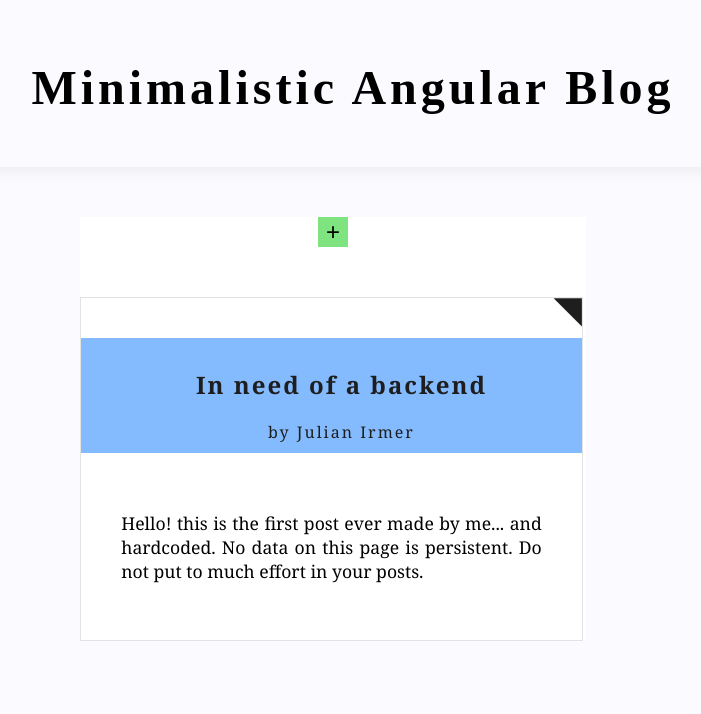
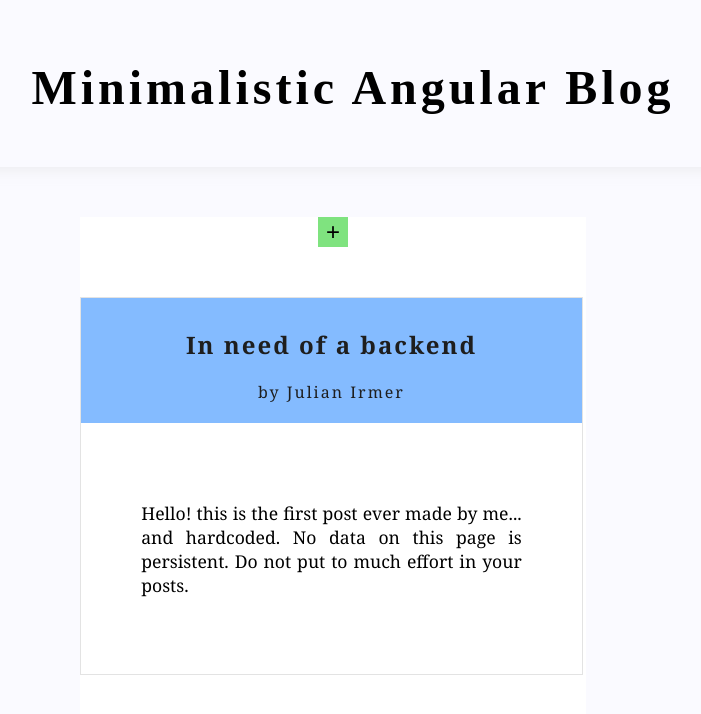
Before and after one commit to JulianIrmer/Angular-App, an Angular app: page / in a window 1280 px wide. Shown: the top 714 px of the page, without its empty margins (307-1008 px from the left). Built offline with nearby package versions, Linux system fonts and the light colour scheme.

Commit message:
design changes

```diff
--- a/src/app/post/post.component.css
+++ b/src/app/post/post.component.css
@@ -1,15 +1,13 @@
 /* POST */
 .post{
     width: 99%;
-    /* box-shadow: 2px 2px 2px rgba(200,200,200,0.6); */
     border: 1px solid rgba(200,200,200,0.5);
-    /* background-color: pink; */
+    margin-bottom: 100px;
 }
 
 .post-header{
     text-align: center;
-    width: 100%;
-    padding: 10px;
+    padding: 10px 10px 20px 10px;
     color: rgb(30, 30, 30);
     letter-spacing: 2px;
     background-color: rgba(10, 120, 255, 0.5);
@@ -19,21 +17,11 @@
     text-align: justify;
     letter-spacing: 0px;
     font-size: 110%;
-    padding: 40px;
-}
-
-.triangle{
-    width: 0;
-    height: 0;
-    border-top: 20px solid transparent;
-    border-bottom: 20px solid transparent;
-    border-left: 20px solid rgb(30, 30, 30);
-    float: right;
-    transform: rotate(-45deg) translateX(11px) translateY(-7px);
+    padding: 60px;
 }
 
 /* EDITOR */
-.edit-btn, .delete-btn, .save-btn{
+/* .edit-btn, .delete-btn, .save-btn{
     color: rgb(30, 30, 30);;
     border: 0;
     padding: 5px 5px 5px 5px;
@@ -100,4 +88,4 @@
     .hash-ul > li{
         margin: 0 10px 0 0;
     }
-}
+} */
```
